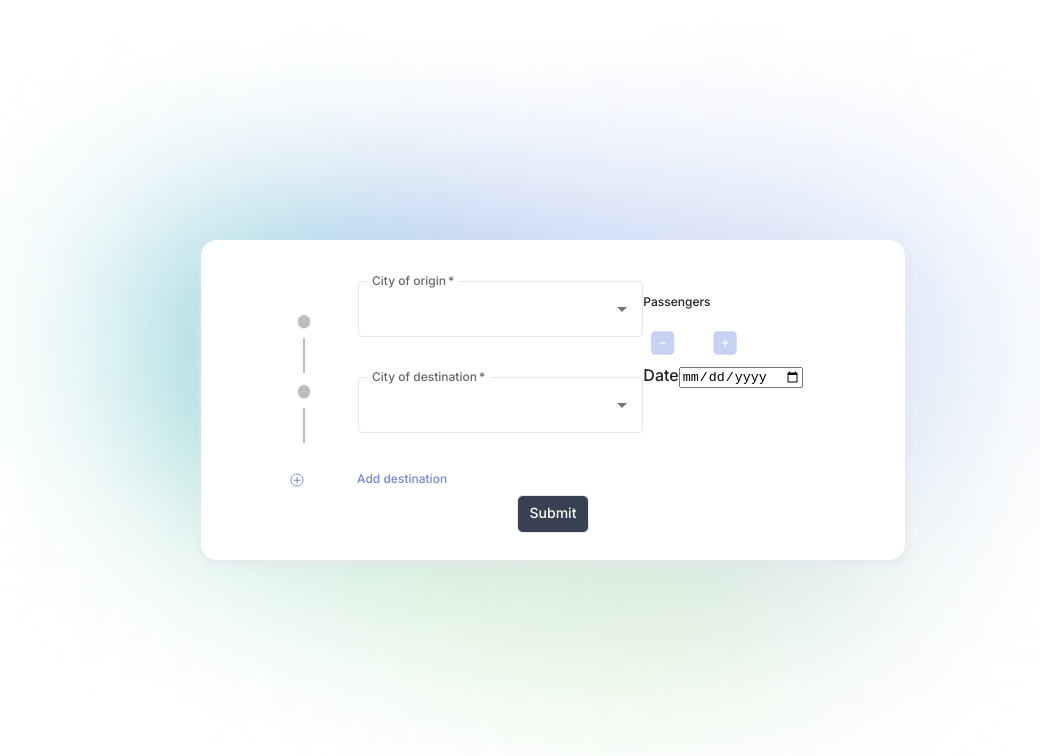
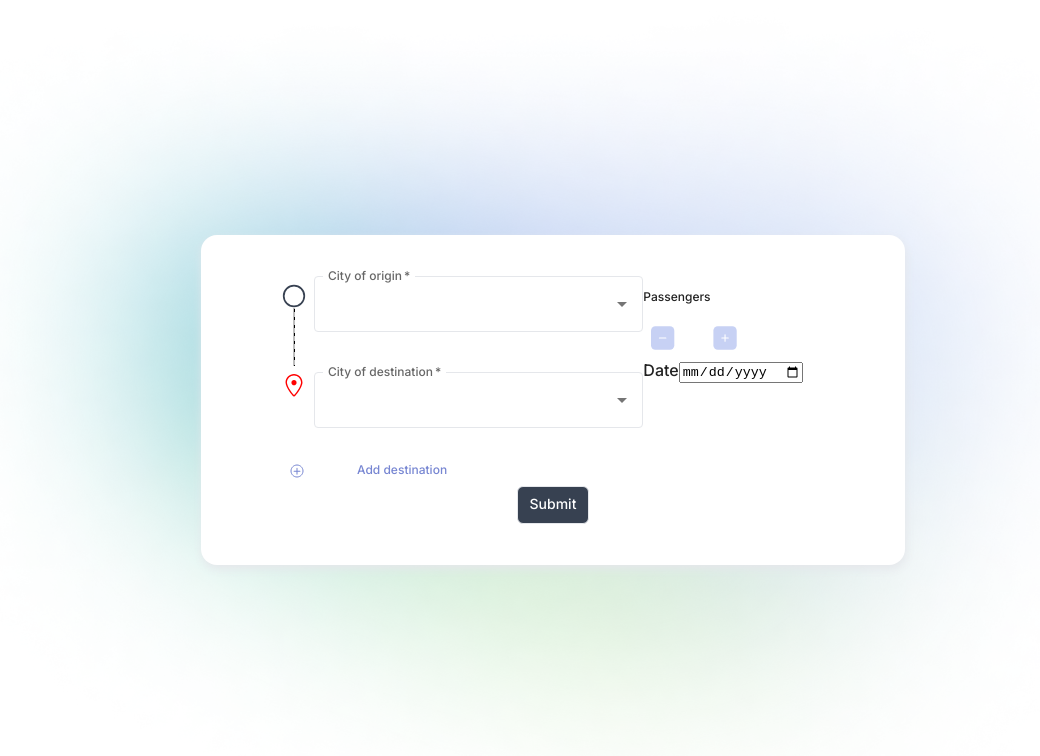
Before and after one commit to pepitz/trip-planner, a React (Create React App) app: page / in a window 1280 px wide. Shown: the top 756 px of the page, without its empty margins (87-1127 px from the left). Built offline with nearby package versions, Linux system fonts and the light colour scheme.

Commit message:
feat(component): TravelLine

```diff
--- a/src/components/CustomIcon/CustomIcon.tsx
+++ b/src/components/CustomIcon/CustomIcon.tsx
@@ -15,7 +15,7 @@ const CustomIcon = ({
         height={height || 14}
         viewBox={viewBox || '0 0 14 14'}
       >
-        <g fill={fill ?? 'currentColor'}>{icon}</g>
+        <g fill={fill ?? 'transparent'}>{icon}</g>
       </svg>
     </SvgIcon>
   );
--- a/src/components/SearchForm/SearchForm.tsx
+++ b/src/components/SearchForm/SearchForm.tsx
@@ -81,7 +81,7 @@ const SearchForm = () => {
       sx={{
         display: 'flex',
         flexDirection: 'column',
-        height: '40vh',
+        height: 'auto',
         width: '55vw',
         padding: '4rem 8rem',
         border: '1px solid transparent',
@@ -95,7 +95,7 @@ const SearchForm = () => {
           <Box component="section" className="path__container">
             <Box component="article" className="path__container--cities">
               <Box component="aside" className="timeline">
-                <TimeLine />
+                <TimeLine stops={cities} />
               </Box>
               <Box component="article" className="travelCities">
                 {cities.length > 0
--- /dev/null
+++ b/src/components/TravelLine/TravelLine.scss
@@ -0,0 +1,15 @@
+.MuiTimelineItem-root {
+  height: 9rem;
+  padding-top: 0.8rem;
+  &::before {
+    padding-right: 0 8px;
+  }
+}
+
+.MuiTimelineConnector-root {
+  background-image: linear-gradient(black 33%, rgba(255, 255, 255, 0) 0%);
+  background-position: right;
+  background-size: 1px 8px;
+  background-repeat: repeat-y;
+  width: 1px;
+}
--- a/src/components/TravelLine/TravelLine.tsx
+++ b/src/components/TravelLine/TravelLine.tsx
@@ -1,26 +1,57 @@
-import * as React from 'react';
 import Timeline from '@mui/lab/Timeline';
 import TimelineItem from '@mui/lab/TimelineItem';
 import TimelineSeparator from '@mui/lab/TimelineSeparator';
 import TimelineConnector from '@mui/lab/TimelineConnector';
-import TimelineContent from '@mui/lab/TimelineContent';
 import TimelineDot from '@mui/lab/TimelineDot';
 
-const TimeLine = () => {
+import { ICityAutocompleteProps } from 'types';
+import * as CONSTANTS from 'constants/index';
+import icons from 'enums/icons';
+import './TravelLine.scss';
+import CustomIcon from 'components/CustomIcon/CustomIcon';
+
+interface ITimeLineProps {
+  stops: ICityAutocompleteProps[];
+}
+const TimeLine = ({ stops }: ITimeLineProps): JSX.Element => {
   return (
-    <Timeline position="left">
-      <TimelineItem>
-        <TimelineSeparator>
-          <TimelineDot />
-          <TimelineConnector />
-        </TimelineSeparator>
-      </TimelineItem>
-      <TimelineItem>
-        <TimelineSeparator>
-          <TimelineDot />
-          <TimelineConnector />
-        </TimelineSeparator>
-      </TimelineItem>
+    <Timeline position="left" sx={{ margin: '0 8px 0 0', padding: 0 }}>
+      {stops.length > 0
+        ? stops.map((stop) => {
+            return (
+              <TimelineItem
+                key={stop.name}
+                sx={{
+                  '&::before': {
+                    padding: 0,
+                    width: 0,
+                  },
+                }}
+              >
+                <TimelineSeparator>
+                  {stop.name !== CONSTANTS.DESTINATION ? (
+                    <CustomIcon
+                      width="14"
+                      height="14"
+                      viewBox="0 0 14 14"
+                      icon={icons.ellipse}
+                    />
+                  ) : (
+                    <CustomIcon
+                      width="12"
+                      height="17"
+                      viewBox="0 0 12 17"
+                      icon={icons.union}
+                    />
+                  )}
+                  {stop.name === CONSTANTS.DESTINATION ? null : (
+                    <TimelineConnector />
+                  )}
+                </TimelineSeparator>
+              </TimelineItem>
+            );
+          })
+        : null}
     </Timeline>
   );
 };
--- a/src/enums/icons.tsx
+++ b/src/enums/icons.tsx
@@ -68,6 +68,22 @@ const icons: Icons = {
       </g>
     </>
   ),
+  union: (
+    <path
+      id="Union"
+      fillRule="evenodd"
+      clipRule="evenodd"
+      d="M1 6.04233C1 3.25393 3.24228 1 6.00027 1C8.75825 1 11.0005 3.25393 11.0005 6.04233C11.0005 6.69675 10.7306 7.59019 10.2677 8.60436C9.81108 9.60454 9.19199 10.6686 8.54961 11.6463C7.90762 12.6234 7.2496 13.5033 6.72063 14.1347C6.45516 14.4515 6.22887 14.6978 6.05792 14.8607C6.03733 14.8803 6.01811 14.8981 6.00026 14.9143C5.98241 14.8981 5.9632 14.8803 5.94262 14.8607C5.77166 14.6978 5.54537 14.4515 5.2799 14.1347C4.75093 13.5033 4.09291 12.6234 3.45093 11.6463C2.80854 10.6686 2.18945 9.60454 1.73286 8.60436C1.26988 7.59019 1 6.69675 1 6.04233ZM6.00027 0C2.68283 0 0 2.70884 0 6.04233C0 6.91838 0.345291 7.97284 0.823165 9.01964C1.30742 10.0804 1.95485 11.1904 2.61518 12.1954C3.2759 13.201 3.95677 14.1125 4.51337 14.7769C4.79068 15.1079 5.04385 15.3856 5.25283 15.5847C5.35626 15.6832 5.4591 15.7724 5.55582 15.8403C5.60408 15.8741 5.6608 15.9098 5.72303 15.9387C5.77827 15.9644 5.87745 16.0037 6.00027 16.0037C6.12308 16.0037 6.22226 15.9644 6.2775 15.9387C6.33973 15.9098 6.39645 15.8741 6.44471 15.8403C6.54143 15.7724 6.64427 15.6832 6.7477 15.5847C6.95669 15.3856 7.20985 15.1079 7.48716 14.7769C8.04376 14.1125 8.72463 13.201 9.38535 12.1954C10.0457 11.1904 10.6931 10.0804 11.1774 9.01964C11.6552 7.97284 12.0005 6.91838 12.0005 6.04233C12.0005 2.70884 9.31771 0 6.00027 0ZM6.00042 8.00189C7.01299 8.00189 7.83384 7.16222 7.83384 6.12643C7.83384 5.09065 7.01299 4.25098 6.00042 4.25098C4.98785 4.25098 4.167 5.09065 4.167 6.12643C4.167 7.16222 4.98785 8.00189 6.00042 8.00189Z"
+      fill="#FF0000"
+    />
+  ),
+  ellipse: (
+    <path
+      id="Ellipse 8"
+      d="M13 7C13 10.3137 10.3137 13 7 13C3.68629 13 1 10.3137 1 7C1 3.68629 3.68629 1 7 1C10.3137 1 13 3.68629 13 7Z"
+      stroke="#374151"
+    />
+  ),
 };
 
 export default Object.freeze(icons);
```
Also changed, not shown: src/assets/ellipse 8.svg (added), src/assets/union.svg (added).
